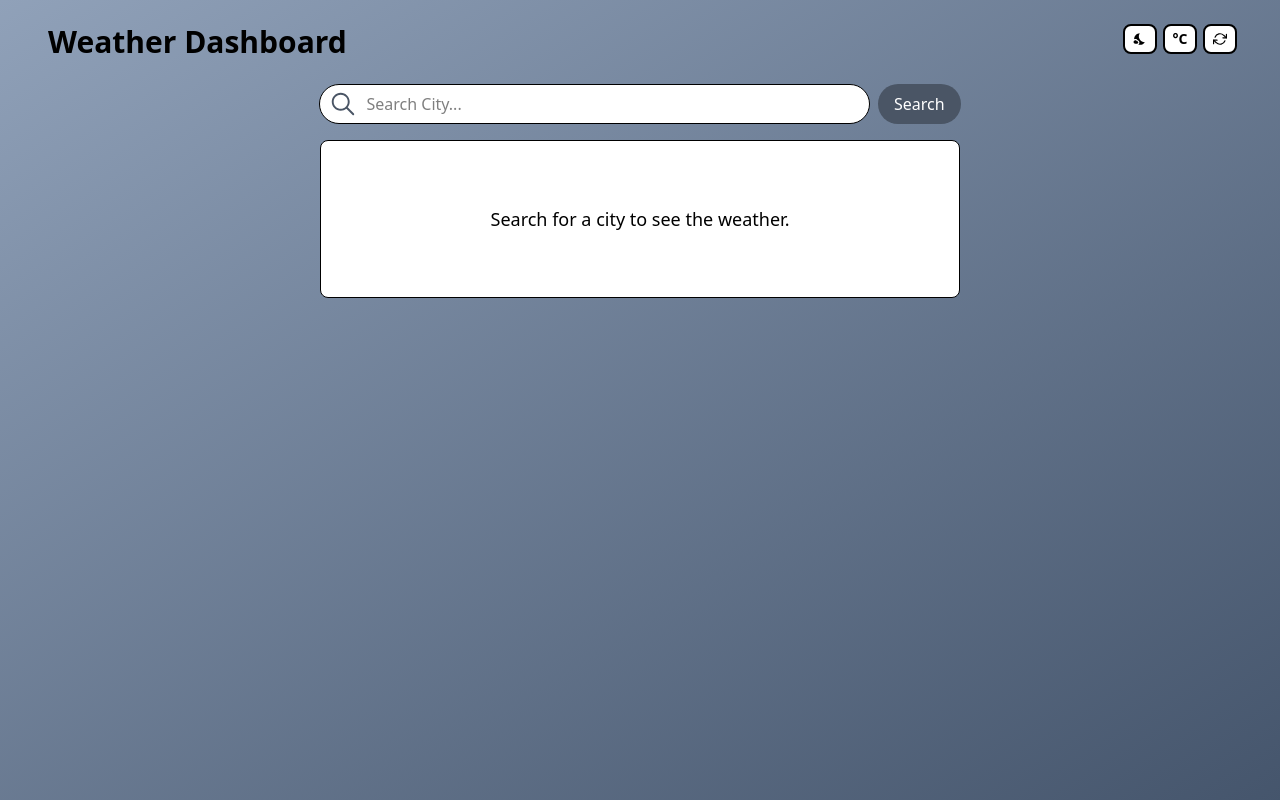
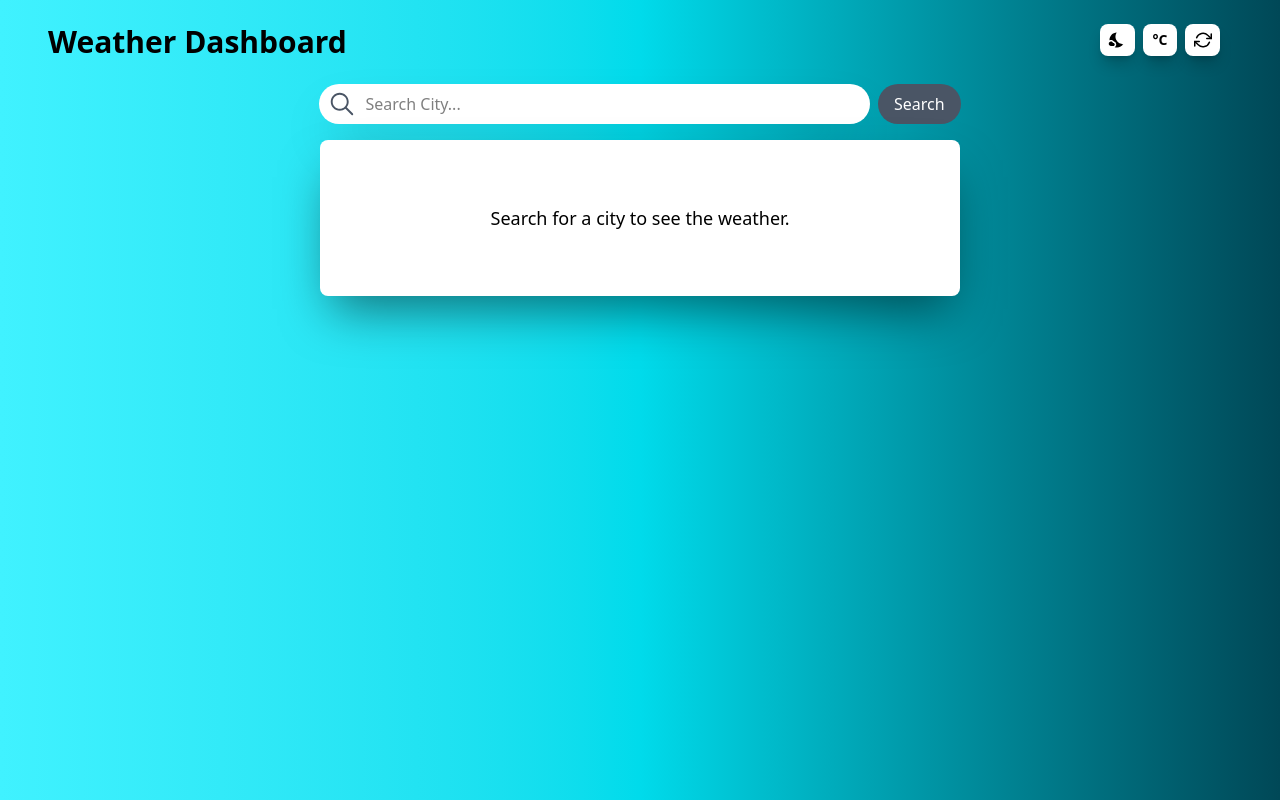
Before and after one commit to julianver200/Weather-Dashboard, a React (Vite) app: page / in a window 1280 px wide. Built offline with nearby package versions, Linux system fonts and the light colour scheme.

Commit message:
Update styles for each compenents

```diff
--- a/src/components/Header.jsx
+++ b/src/components/Header.jsx
@@ -22,23 +22,35 @@ const Header = ({onClickUnit, unit}) => {
                     Weather Dashboard
                 </h1>
             </div>
-            <div className='flex flex-row gap-1.5 h-7.5 w-20 justify-center mr-3'>
-                <button className='border-2 cursor-pointer text-sm font-semibold rounded-lg px-2 bg-white'>
-                    <MdNightsStay/>
+            <div className='flex flex-row gap-2 w-30 h-8 justify-center mr-3'>
+                        {/* Dark Mode Toggle */}
+                        <button
+                        className='flex-1 basis-0  flex items-center justify-center border border-transparent cursor-pointer text-sm font-semibold
+                            rounded-lg bg-white shadow-lg shadow-black/20 transition-all duration-100
+                            hover:border-slate-400  hover:scale-105 active:scale-95'lassName='flex-1 basis-0  flex items-center justify-center border border-transparent hover:border-slate-400 cursor-pointer text-sm font-semibold rounded-lg bg-white shadow-lg shadow-black/20 transition-all duration-200 hover:scale-105 active:scale-95'>
+                            <MdNightsStay className="text-lg"/>
                         </button>
 
+                        {/* Unit Toggle */}
                         <button
                             type="button"
-                    className='border-2 cursor-pointer text-sm font-semibold rounded-lg px-2 bg-white'
-                    value={unit}
+                            className='flex-1 basis-0  flex items-center justify-center border border-transparent cursor-pointer text-sm font-semibold
+                            rounded-lg bg-white shadow-lg shadow-black/20 transition-all duration-100
+                            hover:border-slate-400  hover:scale-105 active:scale-95'
                             onClick={onClickUnit}
-                >{unit}</button>
-                <button className='border-2 cursor-pointer text-sm font-semibold rounded-lg px-2 bg-white'
+                        >
+                            {unit}
+                        </button>
+
+                        {/* Refresh Button */}
+                        <button
+                            className='flex-1 basis-0  flex items-center justify-center border border-transparent cursor-pointer text-sm font-semibold
+                            rounded-lg bg-white shadow-lg shadow-black/20 transition-all duration-100
+                            hover:border-slate-400  hover:scale-105 active:scale-95'
                             onClick={() => window.location.reload()}
                         >
-                    <FiRefreshCw/>
+                            <FiRefreshCw className="text-lg"/>
                         </button>
-
                     </div>
         </header>
     </>
--- a/src/components/RecentSearches.jsx
+++ b/src/components/RecentSearches.jsx
@@ -5,7 +5,7 @@ const RecentSearches = ({history, onClear, onClickRecent}) => {
 
   return (
     !history || history.length === 0 ? null :
-    <div className='flex flex-col w-[90%] md:w-[50%] border rounded-lg bg-white'>
+    <div className='flex flex-col w-[90%] md:w-[50%] rounded-lg bg-white shadow-2xl shadow-black/50'>
         <div className='flex flex-row justify-between py-1 px-3 mt-1'>
           <div className='flex flex-row items-center gap-1'>
             <GiBackwardTime className='shrink-0 text-xs sm:text-xl -mb-0.5 '/>
@@ -13,7 +13,8 @@ const RecentSearches = ({history, onClear, onClickRecent}) => {
           </div>
           <button
             className='text-xs px-3 transition-all duration-200 ease-in-out
-            hover:cursor-pointer hover:rounded-lg hover:bg-gray-400 '
+            hover:cursor-pointer hover:rounded-lg hover:bg-gray-400
+            hover:scale-105 active:scale-95 '
             onClick={(e) => onClear(e.target.value)}
           >X <span className='ml-1'>Clear</span></button>
         </div>
@@ -22,7 +23,7 @@ const RecentSearches = ({history, onClear, onClickRecent}) => {
           {history.map((item) => (
             <button
               key={item.id}
-              className='bg-gray-300 rounded-lg py-1 px-2 cursor-pointer'
+              className='bg-gray-300 rounded-lg py-1 px-2 cursor-pointer transition-all duration-100 hover:scale-115 active:scale-100'
               onClick={() => onClickRecent(item.name  )}>
               {item.name}
             </button>
--- a/src/components/SearchBar.jsx
+++ b/src/components/SearchBar.jsx
@@ -27,16 +27,16 @@ const SearchBar = ({onSearch}) => {
                 xl:w-[55%]"
       onSubmit={(e) => handleSubmit(e)}
       required>
-        <div  className='border p-1 w-[80%] flex flex-row  rounded-3xl gap-1 bg-white'>
-          <button onClick={(e) => handleClick(e)} className='cursor-pointer' type='submit'>
-            <IoIosSearch className='text-3xl text-gray-600 ml-1 shrink-0'/>
+        <div  className=' p-1 w-[80%] flex flex-row  rounded-3xl gap-1 bg-white shadow-2xl '>
+          <button onClick={(e) => handleClick(e)} className='cursor-pointer' type='submit' >
+            <IoIosSearch className='text-3xl text-gray-600 ml-1 shrink-0 transition-all duration-100 hover:text-black hover:text-2xl active:text-3xl'/>
           </button>
             <input
             id="search-input"
             type="text"
             autoComplete="off"
             placeholder='Search City...'
-            className='w-full h-full pl-1 rounded-lg bg-transparent outline-none  focus:bg-gray-200 focus:rounded-2xl focus:pl-3  transition-colors mr-1 '
+            className='w-full h-full pl-1 rounded-lg bg-transparent outline-none  focus:bg-gray-200 focus:rounded-2xl focus:pl-3  transition-all duration-100 mr-1 '
             value={inputValue}
             onChange={(e) => setInputValue(e.target.value)
 
@@ -47,9 +47,11 @@ const SearchBar = ({onSearch}) => {
         type="submit"
         disabled={isInputEmpty}
         className={`py-2 px-4 rounded-3xl
-         transition-all shrink-0
+        shrink-0
         inline-block
-        max-[640px]:hidden ${
+        max-[640px]:hidden
+        transition-all duration-100 hover:scale-105 active:scale-95
+        ${
           isInputEmpty
             ? 'bg-gray-600 text-white cursor-normal'
             : 'bg-black text-white hover:bg-gray-800 cursor-pointer shadow-md  '
--- a/src/components/WeatherCard.jsx
+++ b/src/components/WeatherCard.jsx
@@ -55,14 +55,14 @@ const WeatherCard = ({city, unit, onWeatherData}) => {
 
  return (
   <>
-    <div className='flex flex-col w-[90%] md:w-[50%]  border rounded-lg text-lg mx-auto bg-white '>
+    <div className='flex flex-col w-[90%] md:w-[50%]   rounded-lg text-lg mx-auto bg-white shadow-2xl shadow-black/50'>
       <div className='flex flex-col w-full items-center justify-center py-6 gap-1'>
         {loading ? (
           <div className="text-center p-10">Loading weather for {city}...</div>
         )
         :
         error ? (
-          <div className="text-red-500 text-center p-10">Oops! City does not Exist!</div>
+          <div className="text-red-500 text-center p-10">Oops! City not found.</div>
         ):
         !weather ? (<div className="text-black-400 p-10">Search for a city to see the weather.</div>
         ):
--- a/src/services/weatherApi.js
+++ b/src/services/weatherApi.js
@@ -14,28 +14,8 @@ export const getWeatherByCity = async (city) => {
         });
         return response.data;
     } catch (error) {
-    // Optional: Keep this for your own debugging
-    console.log("OpenWeather says:", error.response?.data?.message);
 
-    // 1. Did the API respond with an error?
-    if (error.response) {
-      if (error.response.status === 404) {
-        throw new Error("City not found. Please check your spelling!");
-      }
-      if (error.response.status === 400) {
-        throw new Error("Please enter a valid city name.");
-      }
-      // Any other API error (like an invalid API key)
-      throw new Error(error.response.data.message || "Failed to fetch weather data.");
-    }
 
-    // 2. Did the request fail to even reach the API? (Like offline/no Wi-Fi)
-    if (error.request) {
-      throw new Error("Network error. Please check your internet connection.");
-    }
-
-    // 3. Absolute fallback for anything else
-    throw new Error("Something went wrong. Please try again.");
-  }
-
+   throw error;
 }
+}
--- a/src/utils/weatherTheme.js
+++ b/src/utils/weatherTheme.js
@@ -4,7 +4,7 @@ export function getWeatherTheme(weatherData) {
    return {
       theme: "default",
       image: "/images/default.jpg",
-      gradient: "from-slate-400 to-slate-600"
+      gradient: "bg-gradient-to-r from-[#40f2ff] via-[#00dbeb] to-[#004857]"
     };
   }
   const weatherMain = weatherData.weather[0].main;
```
Lines whose indentation alone changed are shown as unchanged.
